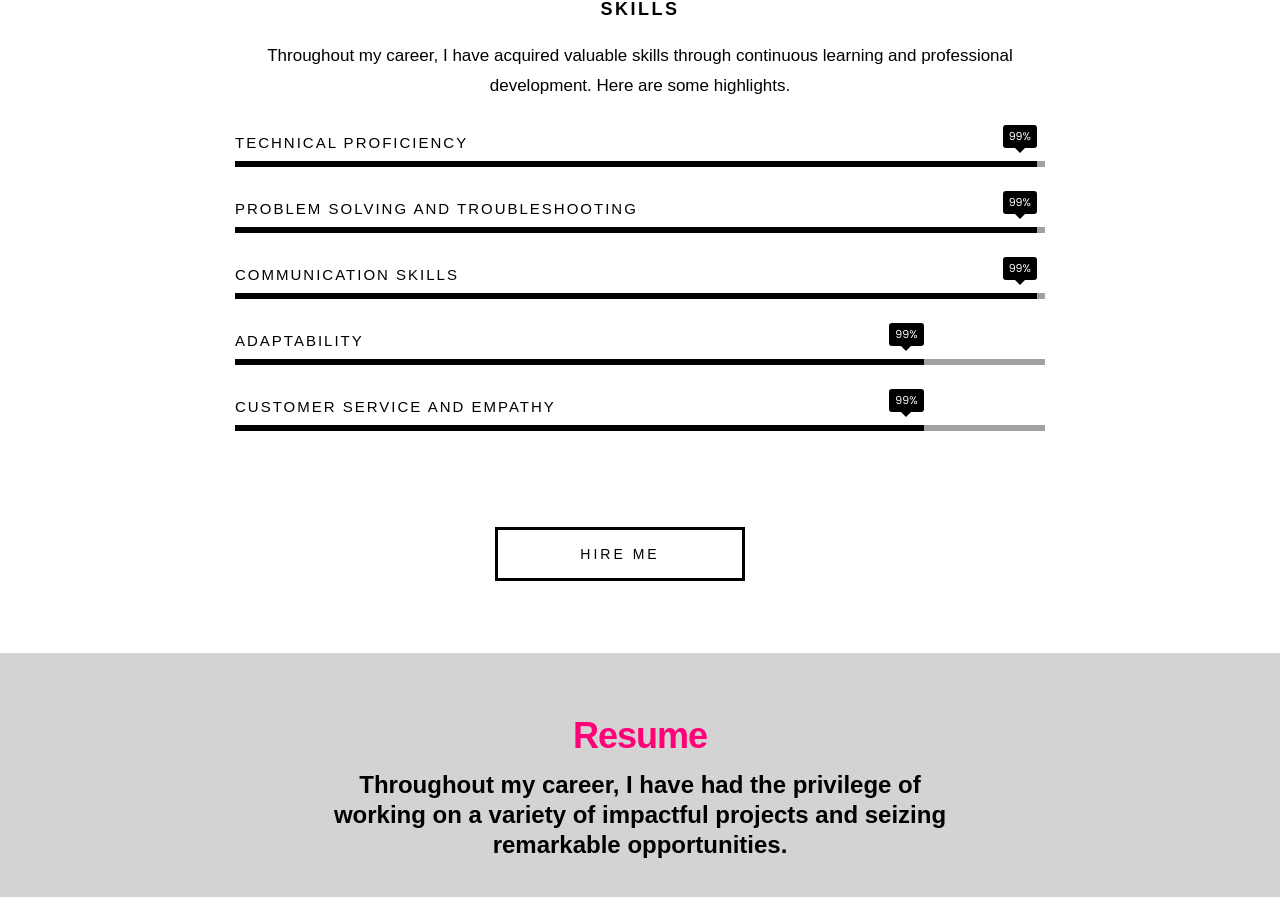
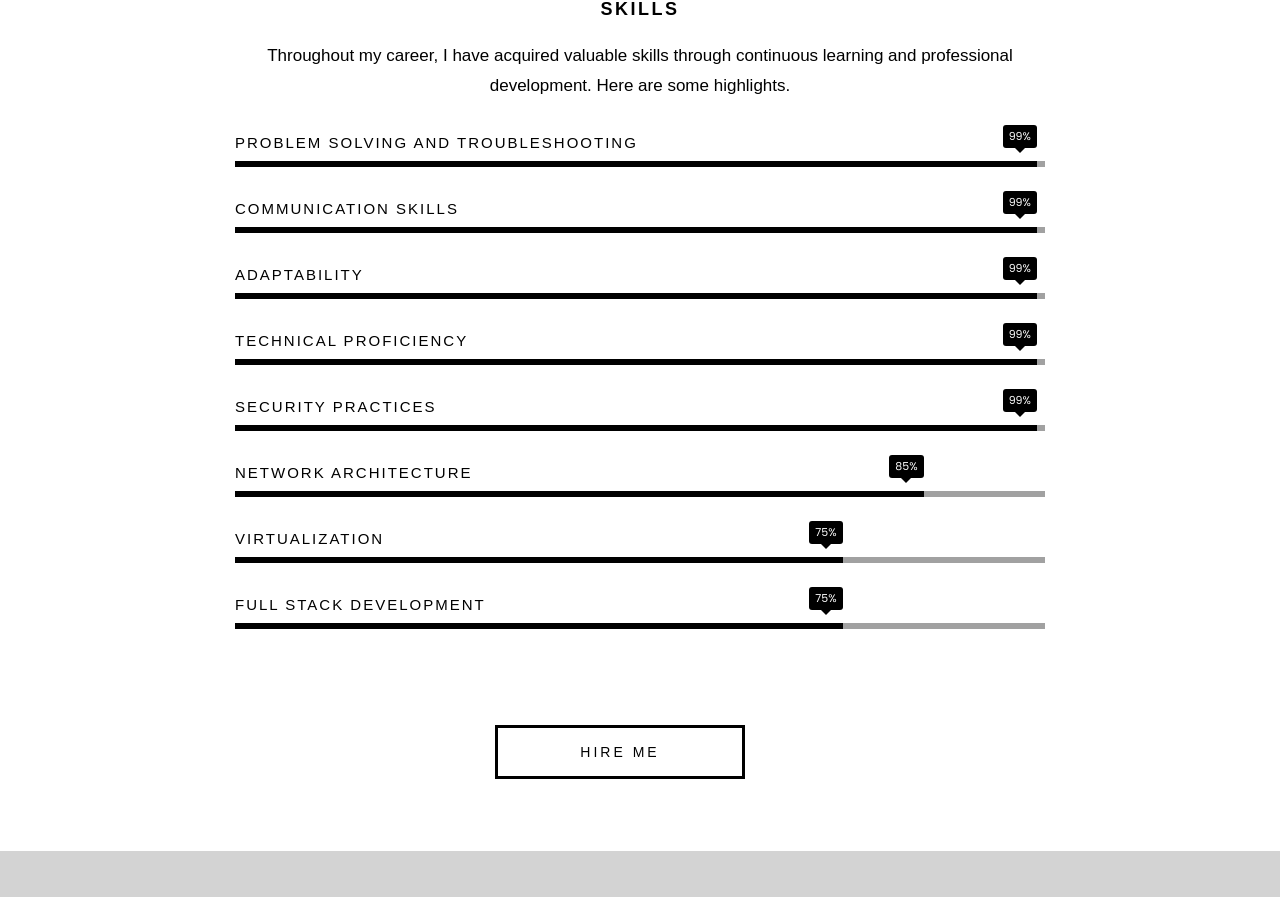
Before and after one commit to doubleangels/html, a React (Vite) app: page / in a window 1280 px wide. Shown: the part 1899-2796 px from the top of the page. Built offline with nearby package versions, Linux system fonts and the light colour scheme; no server answers.

Commit message:
Updated skills

```diff
--- a/src/components/About.tsx
+++ b/src/components/About.tsx
@@ -131,10 +131,6 @@ export default function About() {
                         <ul className="skill-bars">
                             <li>
                                 <div className="progress percent99"><span>99%</span></div>
-                                <strong className="resize-strong">Technical Proficiency</strong>
-                            </li>
-                            <li>
-                                <div className="progress percent99"><span>99%</span></div>
                                 <strong className="resize-strong">Problem Solving and Troubleshooting</strong>
                             </li>
                             <li>
@@ -142,12 +138,28 @@ export default function About() {
                                 <strong className="resize-strong">Communication Skills</strong>
                             </li>
                             <li>
-                                <div className="progress percent85"><span>99%</span></div>
+                                <div className="progress percent99"><span>99%</span></div>
                                 <strong className="resize-strong">Adaptability</strong>
                             </li>
                             <li>
-                                <div className="progress percent85"><span>99%</span></div>
-                                <strong className="resize-strong">Customer Service and Empathy</strong>
+                                <div className="progress percent99"><span>99%</span></div>
+                                <strong className="resize-strong">Technical Proficiency</strong>
+                            </li>
+                            <li>
+                                <div className="progress percent99"><span>99%</span></div>
+                                <strong className="resize-strong">Security Practices</strong>
+                            </li>
+                            <li>
+                                <div className="progress percent85"><span>85%</span></div>
+                                <strong className="resize-strong">Network Architecture</strong>
+                            </li>
+                            <li>
+                                <div className="progress percent75"><span>75%</span></div>
+                                <strong className="resize-strong">Virtualization</strong>
+                            </li>
+                            <li>
+                                <div className="progress percent75"><span>75%</span></div>
+                                <strong className="resize-strong">Full Stack Development</strong>
                             </li>
                         </ul>
                     </div>
```
